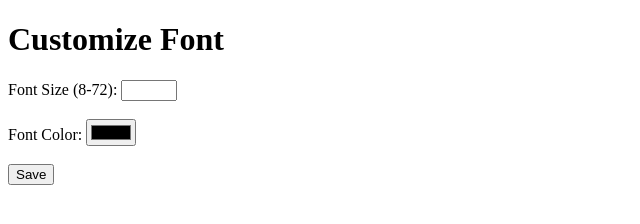
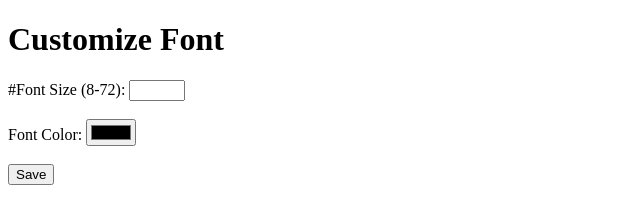
Before and after one commit to acciojob/preferred-cookie-DharminderPal, a website: page main.html in a window 1280 px wide. Shown: the full height of the page, 0-640 px from the left. Drawn offline with Linux system fonts and the light colour scheme.

Commit message:
created a submission

```diff
--- a/main.html
+++ b/main.html
@@ -11,7 +11,7 @@
 
     <!-- Form to change font size and color -->
     <form id="preferencesForm">
-        <label for="fontSize">Font Size (8-72):</label>
+        <label for="#fontSize">#Font Size (8-72):</label>
         <input type="number" id="fontSize" name="fontSize" min="8" max="72">
         <br><br>
 
```
